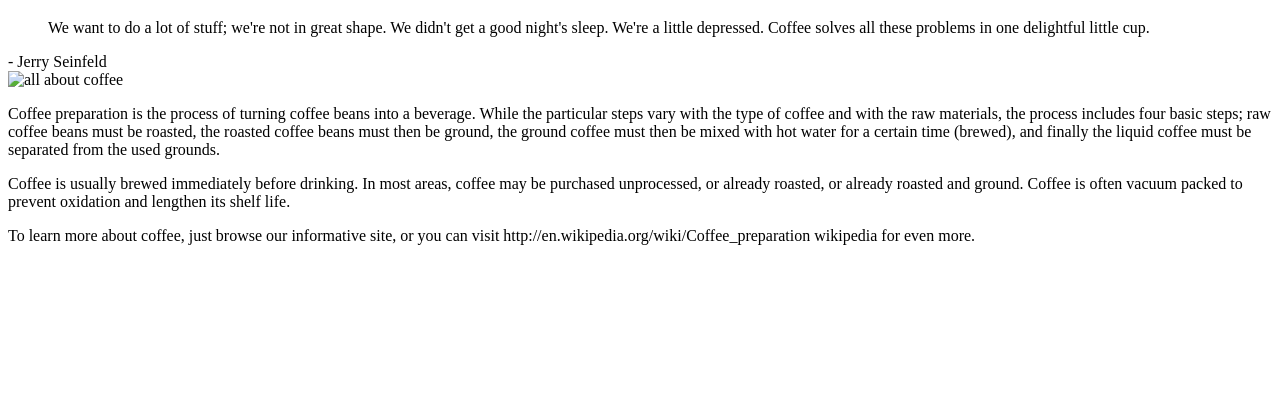
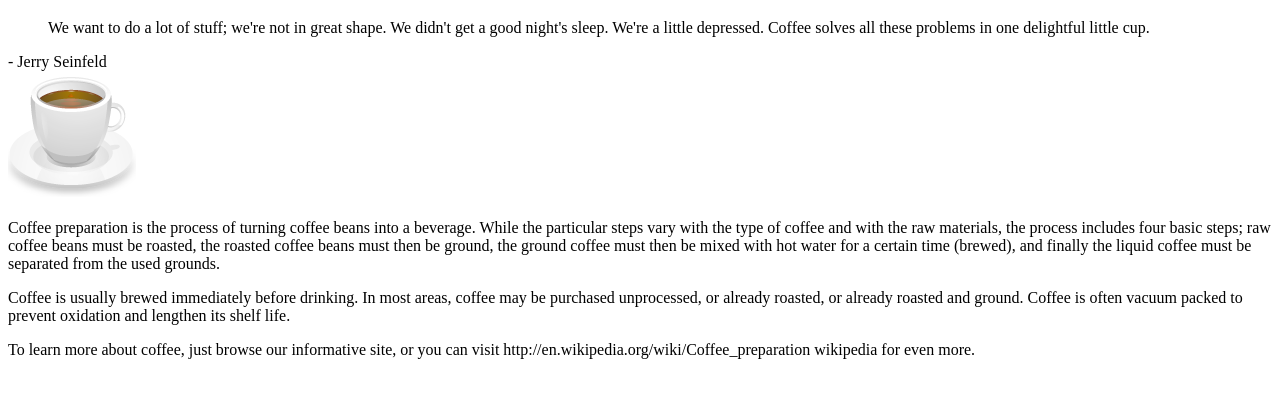
Before and after one commit to Surbhi2711/first, a plain HTML site: page index.html in a window 1280 px wide. Shown: the part 61-458 px from the top of the page. Drawn offline with Linux system fonts and the light colour scheme.

Commit message:
Update index.html

```diff
--- a/index.html
+++ b/index.html
@@ -13,7 +13,7 @@
 - Jerry Seinfeld
 </aside>
 <section>
-<img src="images/coffee-cup.png"  alt="all about coffee" width="128" height="128"/>
+<img src="coffee-cup.png"  alt="all about coffee" width="128" height="128"/>
 <p>Coffee preparation is the process of turning coffee beans into a beverage. While the particular steps vary with the type of coffee and with the raw materials, the process includes four basic steps; raw coffee beans must be roasted, the roasted coffee beans must then be ground, the ground coffee must then be mixed with hot water for a certain time (brewed), and finally the liquid coffee must be separated from the used grounds.</p>
 
 <p>Coffee is usually brewed immediately before drinking. In most areas, coffee may be purchased unprocessed, or already roasted, or already roasted and ground. Coffee is often vacuum packed to prevent oxidation and lengthen its shelf life.</p>
```
